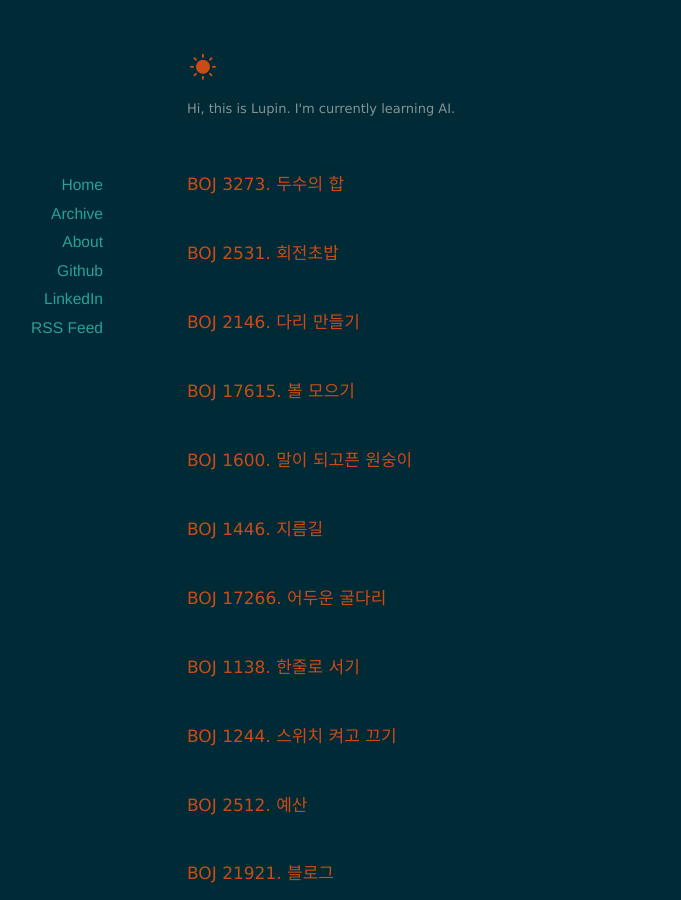
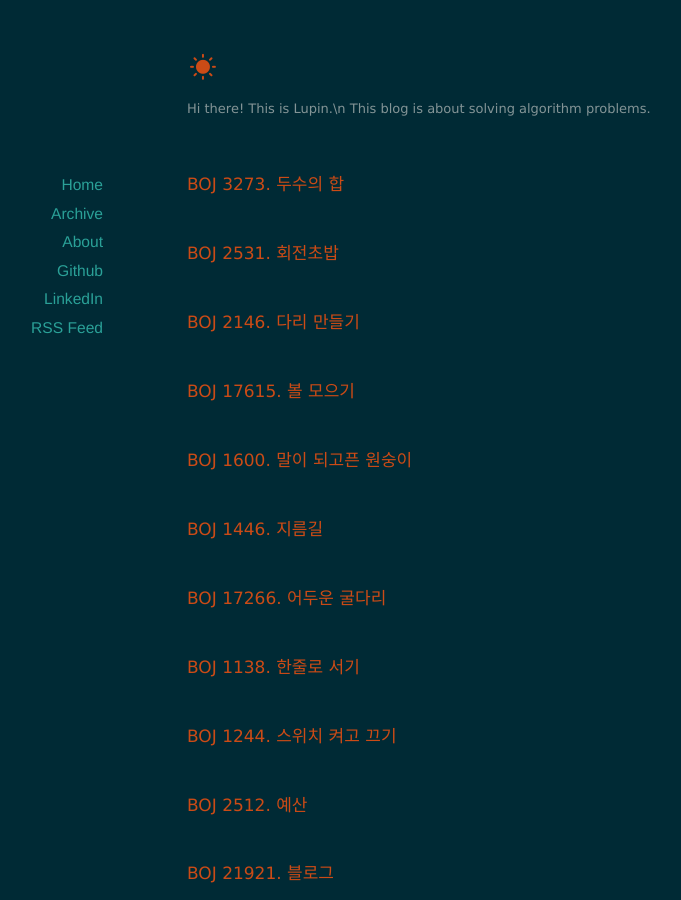
Before and after one commit to devLupin/devLupin.github.io, a Jekyll site: the page built from archives/index.html, in a window 1280 px wide and 900 px high. Shown: the whole window, without its empty margins (203-884 px from the left). Built offline with Jekyll 4.4.1, drawn with Linux system fonts in a browser that asks for light colours; nearby versions of some CDN libraries.

Commit message:
modified myself

```diff
--- a/_config.yml
+++ b/_config.yml
@@ -21,8 +21,8 @@
 title: Lupin's development BLOG
 email: lupin.devv@gmail.com
 description: >- # this means to ignore newlines until "baseurl:"
-  Hi, this is Lupin.
-  I'm currently learning AI.
+  Hi there! This is Lupin.\n
+  This blog is about solving algorithm problems.
 baseurl: "" # the subpath of your site, e.g. /blog
 url: "https://devLupin.github.io" # the base hostname & protocol for your site, e.g. http://example.com
 github_username:  devLupin
--- a/about/index.markdown
+++ b/about/index.markdown
@@ -3,7 +3,8 @@ layout: default
 title: About
 ---
 
-I am an AI engineer with experience in multimodal data including images and audio. Currently, I am focusing on researching the lightweighting of AI models.
+I am an AI engineer. \n
+Nowadays, I am researching the light-weight architecture.
 
 <img src="/images/me.jpg" class="right" />
 **Hyuntaek Lim** (24 April 1995 – )
```
